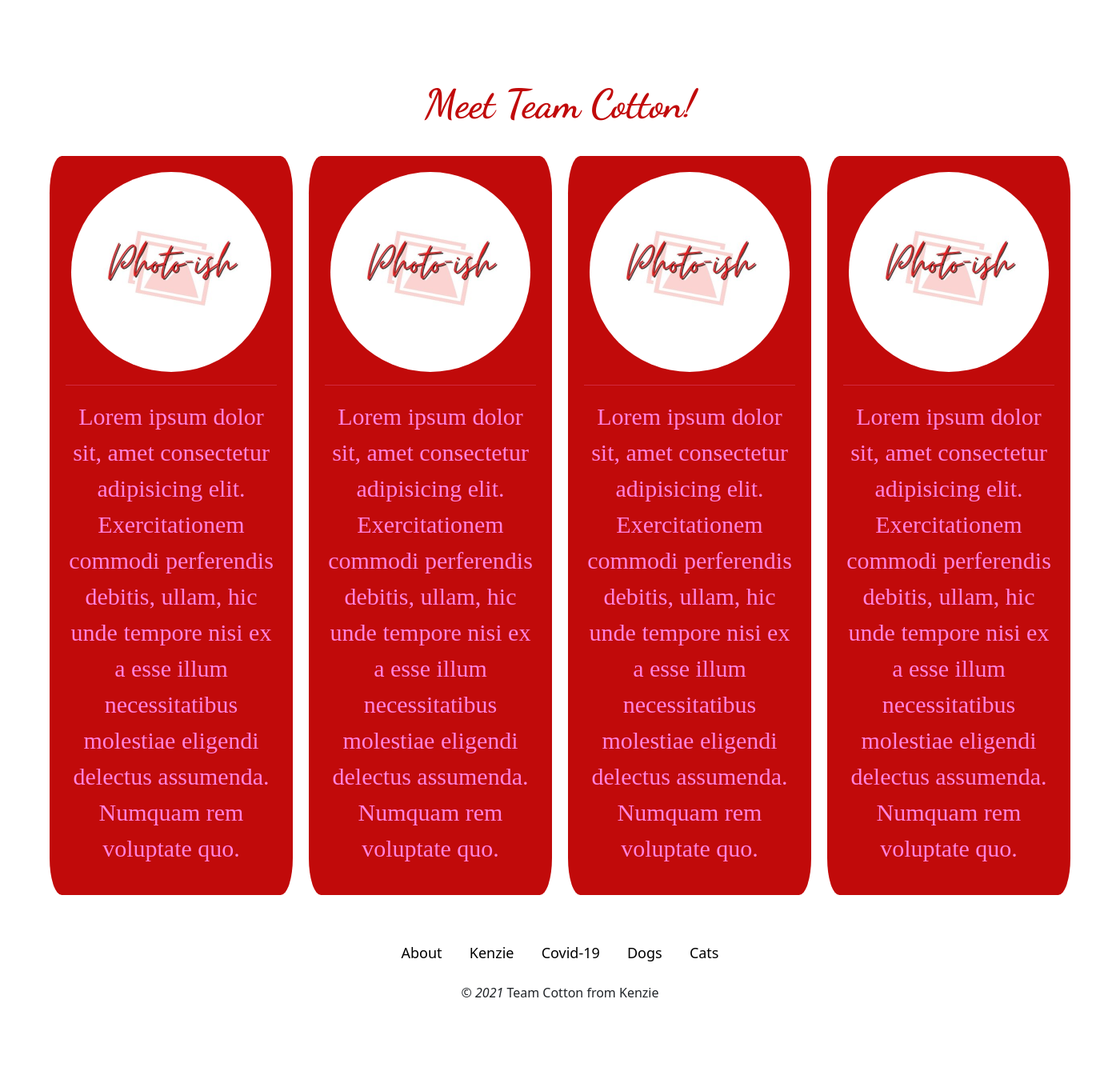
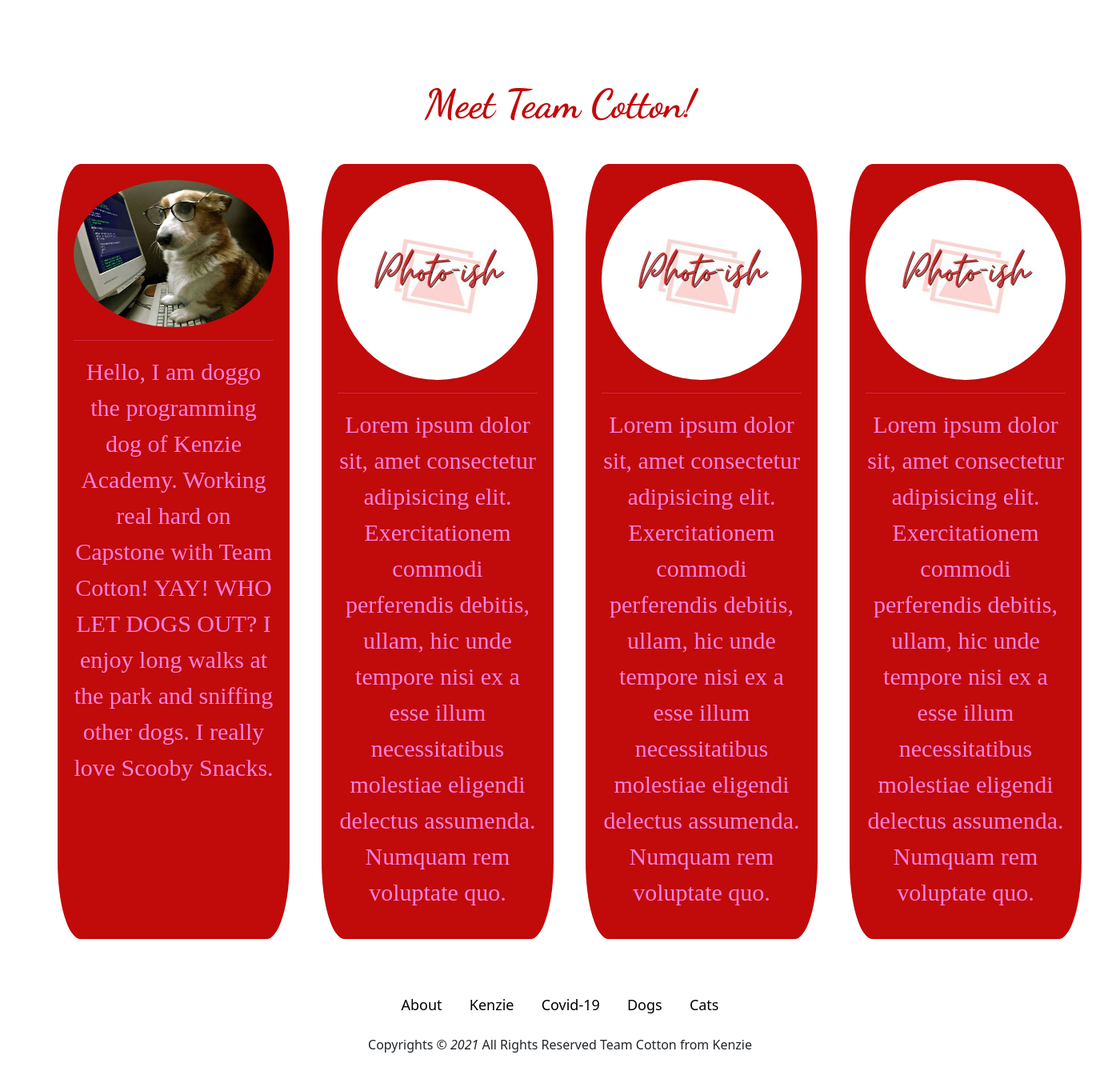
Before and after one commit to d-boddie/Instagram-clone, a Django app: page /about/ in a window 1400 px wide. Shown: the part 162-1501 px from the top of the page at 80% size. Before the commit the page ends 1409 px from the top, so only its background shows below. Run offline with Django 3.2, Linux system fonts and the light colour scheme.

```diff
--- a/authentication/views.py
+++ b/authentication/views.py
@@ -93,7 +93,7 @@ class LoginView(View):
             )
             if new_user:
                 login(request, new_user)
-                return redirect(request.GET.get('next', '/'))
+                return redirect(request.GET.get('next', '/login'))
 
 
 def logout_view(request):
--- a/static/css/about.css
+++ b/static/css/about.css
@@ -17,16 +17,17 @@
 .flex- {
   padding: 20px;
   flex: 25%;
-  margin: 10px 10px;
+  margin: 20px 20px;
   color: rgb(255, 131, 220);
   font-family: 'Imbue', serif;
   font-size: 30px;
   background-color: rgb(193, 10, 10);
-  border-radius: 5%;
+  border-radius: 10%;
 }
 
 .images {
   width: 250px;
+  height: auto;
   border-radius: 100%;
 }
 
--- a/static/css/style.css
+++ b/static/css/style.css
@@ -17,7 +17,7 @@
   bottom: 0;
   width: 100%;
   height: 2.5rem;
-  font-size: larger;
+  font-size: large;
   margin-top: 10px;
 }
 
--- a/templates/about.html
+++ b/templates/about.html
@@ -18,13 +18,14 @@
         <div class="flex-">
             <img
             class="images"
-            src="{% static 'image/Photo-ish.jpg' %}"
+            src="{% static 'image/510da98abbe03f7ff9a7ce6eb0f362e7.jpeg' %}"
            />
             <hr>
             <p>
-            Lorem ipsum dolor sit, amet consectetur adipisicing elit.
-            Exercitationem commodi perferendis debitis, ullam, hic unde tempore nisi ex a esse illum necessitatibus
-            molestiae eligendi delectus assumenda. Numquam rem voluptate quo.
+            Hello, I am doggo the programming dog of Kenzie Academy.
+            Working real hard on Capstone with Team Cotton!
+            YAY! WHO LET DOGS OUT? I enjoy long walks at the park
+            and sniffing other dogs. I really love Scooby Snacks.
             </p>
         </div>
          <div class="flex-">
@@ -73,7 +74,7 @@
         <a href="#">Cats</a>
         <br>
         <br>
-        &copy; <em id="date">2021</em> Team Cotton from Kenzie
+        Copyrights &copy; <em id="date">2021</em> All Rights Reserved Team Cotton from Kenzie
     </footer>
 </body>
 </html>
```
Also changed, not shown: templates/login.html (+5 -4 lines), db.sqlite3, static/image/510da98abbe03f7ff9a7ce6eb0f362e7.jpeg (added).
